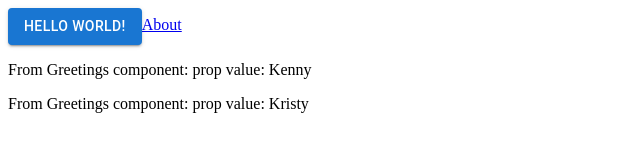
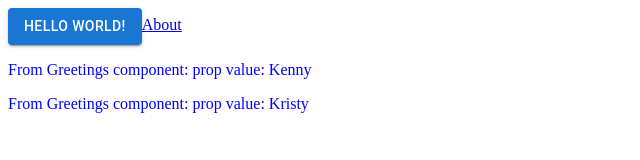
Before and after one commit to kennylai360/kportfolio, a Gatsby site: page / in a window 1280 px wide. Shown: the whole page, without its empty margins (0-640 px from the left). Built offline with nearby package versions, Linux system fonts and the light colour scheme; Gatsby itself is replaced by a stand-in of ours.

Commit message:
Added some basic CSS module for one of the basic greetings component

```diff
--- a/src/common/components/greetings.js
+++ b/src/common/components/greetings.js
@@ -1,9 +1,10 @@
 import * as React from 'react'
 import PropTypes from 'prop-types'
+import { blueText } from './greetings.module.css'
 
 const Greeting = (props) => {
     return (
-        <p>From Greetings component: prop value: {props.name}</p>
+        <p className={blueText}>From Greetings component: prop value: {props.name}</p>
     )
 }
 
--- /dev/null
+++ b/src/common/components/greetings.module.css
@@ -0,0 +1,3 @@
+.blueText {
+    color: blue;
+}
```
